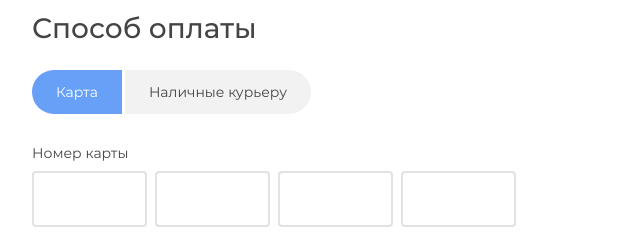
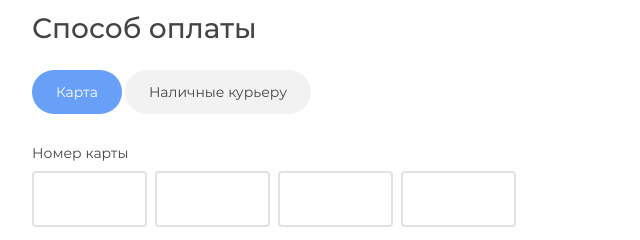
Before and after one commit to qostua/delivery-order, a website with bundled scripts: page index.html in a window 1280 px wide. Shown: the part 1126-1366 px from the top of the page, 224-864 px from the left. Built offline with nearby package versions, Linux system fonts and the light colour scheme.

Commit message:
Радиокнопки теперь имеют закругление во всех углах (чтобы разметка не ломалась)

```diff
--- a/css/blocks/input-wrapper.css
+++ b/css/blocks/input-wrapper.css
@@ -122,6 +122,10 @@
   border: 2px solid var(--color-input-border-focus);
 }
 
+.input-wrapper--radio-group {
+  gap: 6px 3px;
+}
+
 .input-wrapper--radio-group input {
   position: absolute;
 
@@ -133,7 +137,8 @@
 }
 
 .input-wrapper--radio-group label {
-  margin-right: 3px;
+  border-radius: 22px;
+
   padding: 12px 24px;
 
   background: var(--color-radio-base);
@@ -163,16 +168,6 @@
   background: var(--color-radio-checked-hover);
 }
 
-.input-wrapper--radio-group label:first-of-type {
-  border-radius: 22px 0 0 22px;
-}
-
-.input-wrapper--radio-group label:last-of-type {
-  margin-right: 0;
-
-  border-radius: 0 22px 22px 0;
-}
-
 .input-wrapper--hidden {
   display: none;
 }
```
